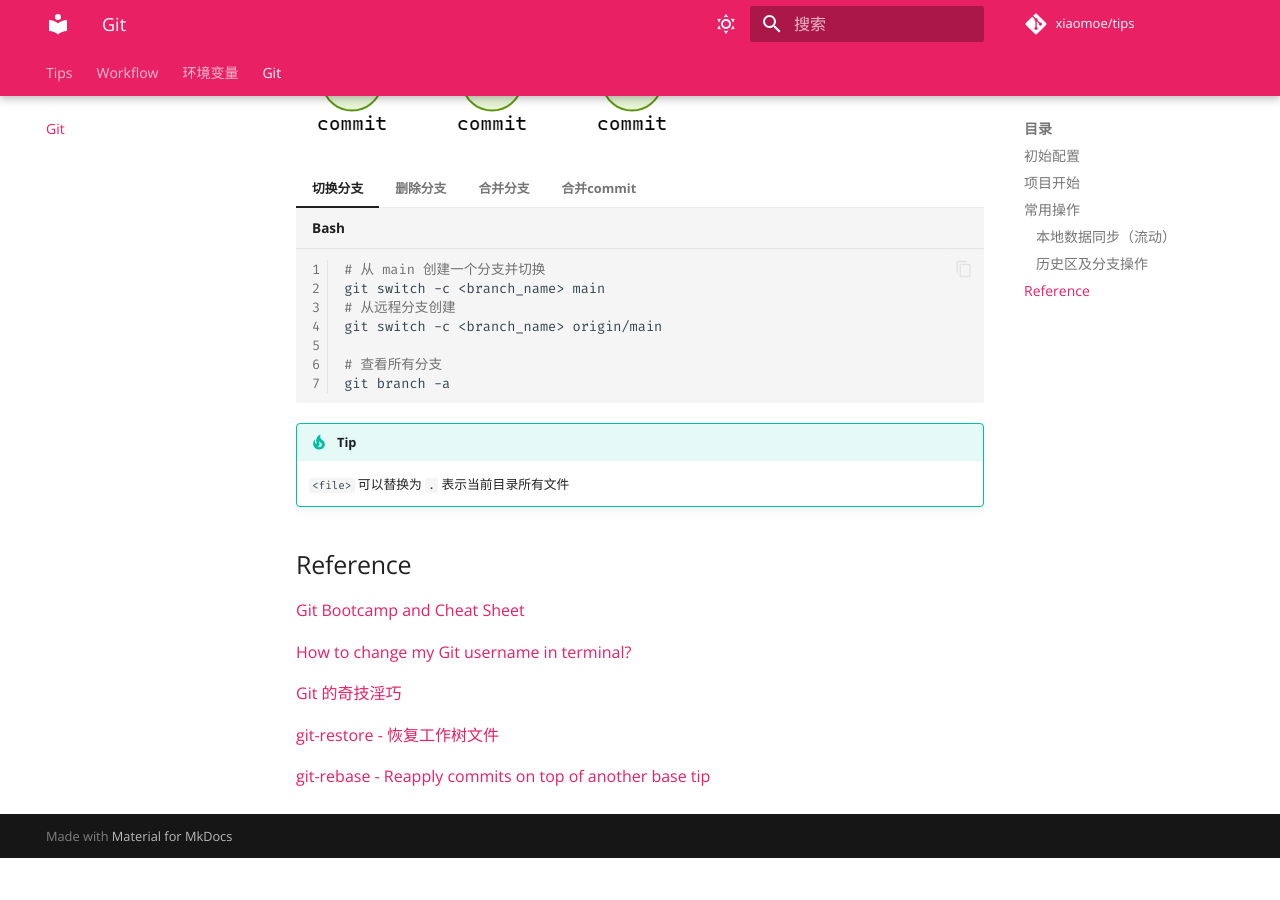
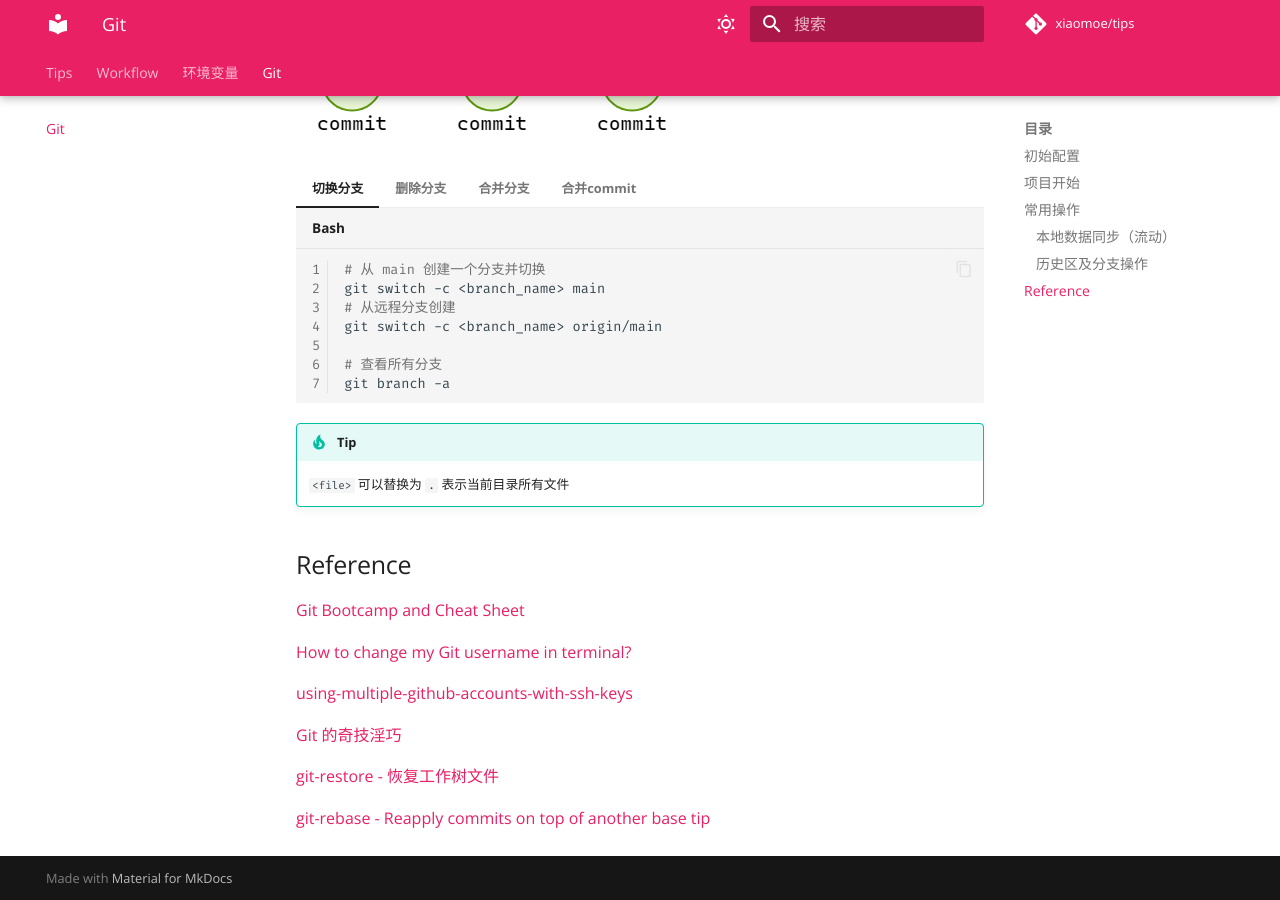
Before and after one commit to xiaomoe/tips, an MkDocs documentation site: the page built from docs/git.md, in a window 1280 px wide and 900 px high, scrolled down 2772 px. Built offline with MkDocs 1.6.1 and Material for MkDocs 9.7.7, drawn with Linux system fonts in a browser that asks for light colours; comment, search, counter and statistics services are not loaded; before the commit the page ends 3630 px from its top, so only the background shows below that.

Commit message:
add: git reference

```diff
--- a/docs/git.md
+++ b/docs/git.md
@@ -149,6 +149,8 @@ git commit --amend --no-edit
 
 [How to change my Git username in terminal? ](https://stackoverflow.com/questions/22844806/how-to-change-my-git-username-in-terminal)
 
+[using-multiple-github-accounts-with-ssh-keys](https://gist.github.com/oanhnn/80a89405ab9023894df7)
+
 [Git 的奇技淫巧](https://hellogithub.com/article/9aed28d4d64b4649bb364685ef557ae4)
 
 [git-restore - 恢复工作树文件](https://git-scm.com/docs/git-restore/zh_HANS-CN)
```
